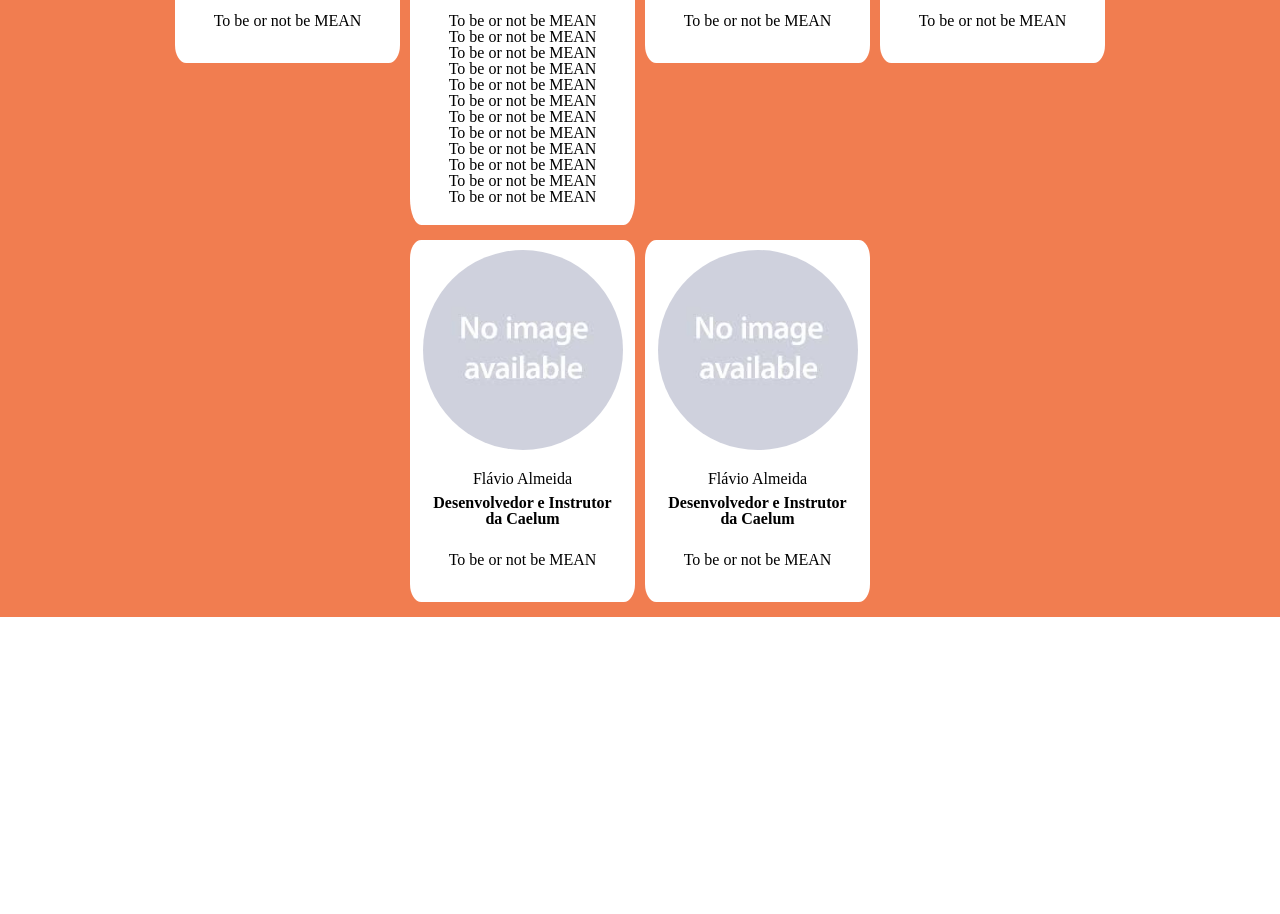
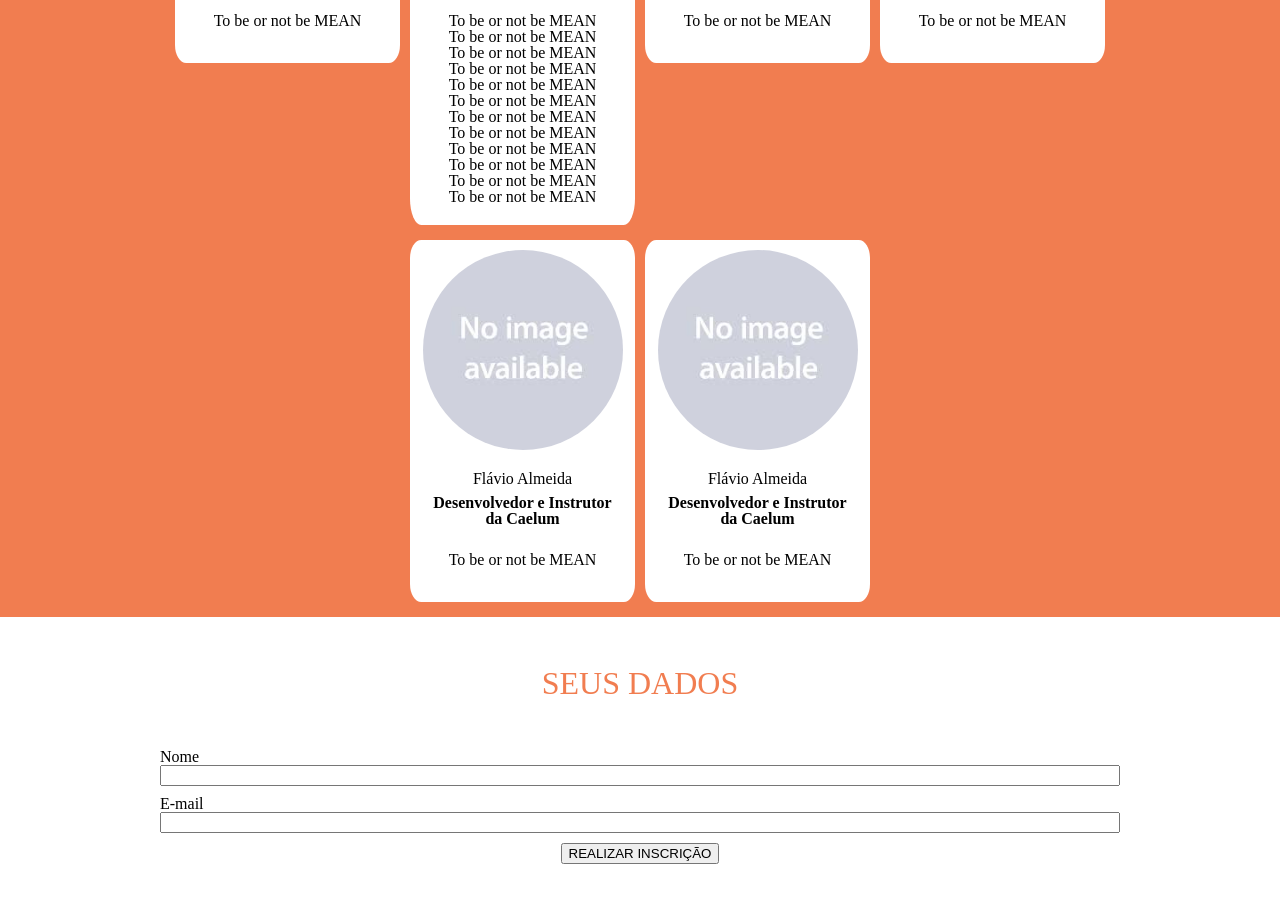
Before and after one commit to IrlanFreitas/AluraConf, a plain HTML site: page index.html in a window 1280 px wide. Shown: the part 980-1894 px from the top of the page. Before the commit the page ends 1597 px from the top, so only its background shows below. Drawn offline with Linux system fonts and the light colour scheme.

Commit message:
Formulário Inscrição

```diff
--- /dev/null
+++ b/css/inscricao.css
@@ -0,0 +1,38 @@
+label, button, #inscricao h1 {
+    display: block;
+}
+
+#inscricao h1, button {
+    text-transform: uppercase;
+}
+
+#inscricao {
+    width: 75vw;
+    margin: auto;
+    display: flex;
+    align-items: center;
+    flex-direction: column;
+    padding: 50px 0;
+}
+
+#inscricao h1 {
+    color: #F17D50;
+    font-size: 2em;
+    margin-bottom: 50px;
+}
+
+#inscricao input {
+    width: 100%;
+}
+
+form {
+    width: 100%;
+}
+
+button {
+    margin: auto;
+}
+
+#inscricao label {
+    padding-bottom: 10px;
+}
--- a/css/painel.css
+++ b/css/painel.css
@@ -1,20 +1,20 @@
-main .titulo {
+#painel .titulo {
     font-size: 2em;
     text-transform: uppercase;
 }
 
-main .subTitulo {
+#painel .subTitulo {
     font-size: 1.7em;
     font-weight: bold;
 }
 
-main .titulo, main .subTitulo {
+#painel .titulo, #painel .subTitulo {
     text-align: center;
     color: white;
     margin: 10px;
 }
 
-main {
+#painel {
     background-color: #F17D50;
     padding-top: 10px;
     padding-bottom: 15px;
--- a/index.html
+++ b/index.html
@@ -13,6 +13,7 @@
     <link href="css/header.css" rel="stylesheet">
     <link href="css/sobre.css" rel="stylesheet">
     <link href="css/painel.css" rel="stylesheet">
+    <link href="css/inscricao.css" rel="stylesheet">
 
 </head>
 
@@ -40,7 +41,8 @@
             da parte backend com Rest, Microservices, e</p>
         <p>BigData. O desenvolvedor atualizado vai estar aqui.</p>
     </section>
-    <main id="painel">
+    <main>
+        <section id="painel">
             <h1 class="titulo">Palestrantes</h1>
             <h2 class="subTitulo">Aprenda com os palestrantes&nbsp;que são referencia no&nbsp;mercado</h2>
             <ul class="painelPalestrantes">
@@ -117,6 +119,22 @@
                 </li>
 
             </ul>
+        </section>
+        <section id="inscricao">
+            <h1>seus dados</h1>
+            <form action="#">
+                <label>
+                    Nome
+                    <input type="text" required>
+                </label>
+                <label>
+                    E-mail
+                    <input type="email" required>
+                </label>
+
+                <button>realizar inscrição</button>
+            </form>
+        </section>
     </main>
 </body>
 
```
Lines whose indentation alone changed are shown as unchanged.
